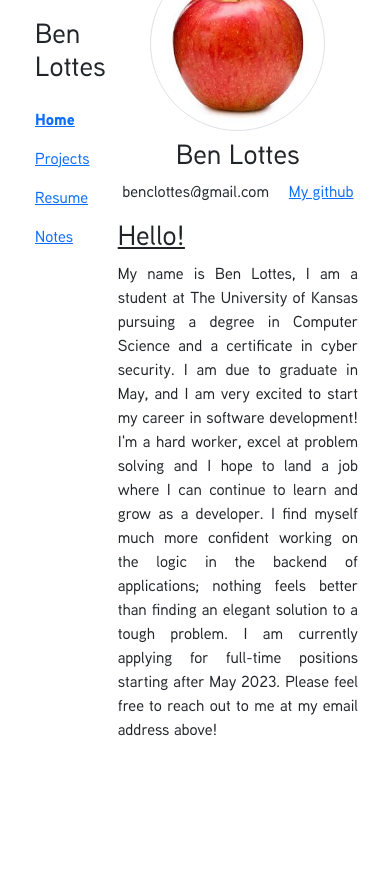
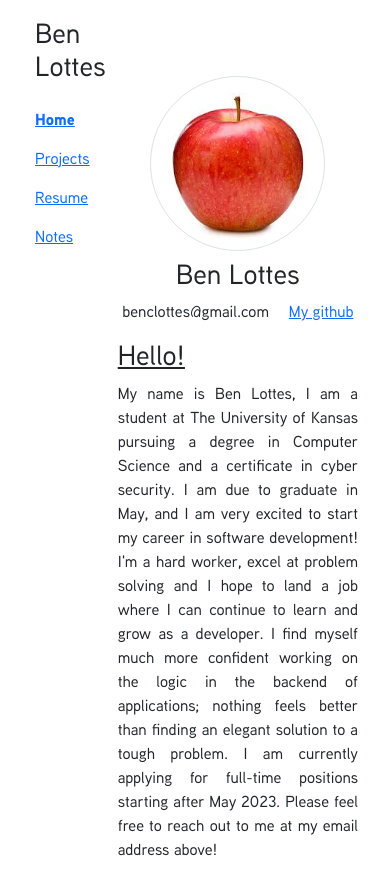
Before and after one commit to benlottes/benlottes.com, a React (Create React App) app in the folder benlottes-react-app/: page / in a window 390 px wide. Before the commit the page ends 844 px from the top, so only its background shows below. Built offline with nearby package versions, Linux system fonts and the light colour scheme.

Commit message:
fixed profile picture on mobile

```diff
--- a/benlottes-react-app/src/App.css
+++ b/benlottes-react-app/src/App.css
@@ -18,9 +18,9 @@ html {
   font-family: Aaux Next;
 }
 
-@media screen and (max-width: 375px) {
-  body {
-    align-items: flex-start;
+@media (max-width: 375px) {
+  .home {
+    margin-top: 40px;
   }
 }
 
@@ -122,10 +122,17 @@ p {
 
 .home{
   display: flex;
+  flex: 1;
   justify-content: center;
   align-items: center;
   height: 80vh;
   flex-direction: column;
+}
+
+@media (max-width: 800px){
+  .home{
+    margin-top: 120px;
+  }
 }
 
 .note-grid{
```
